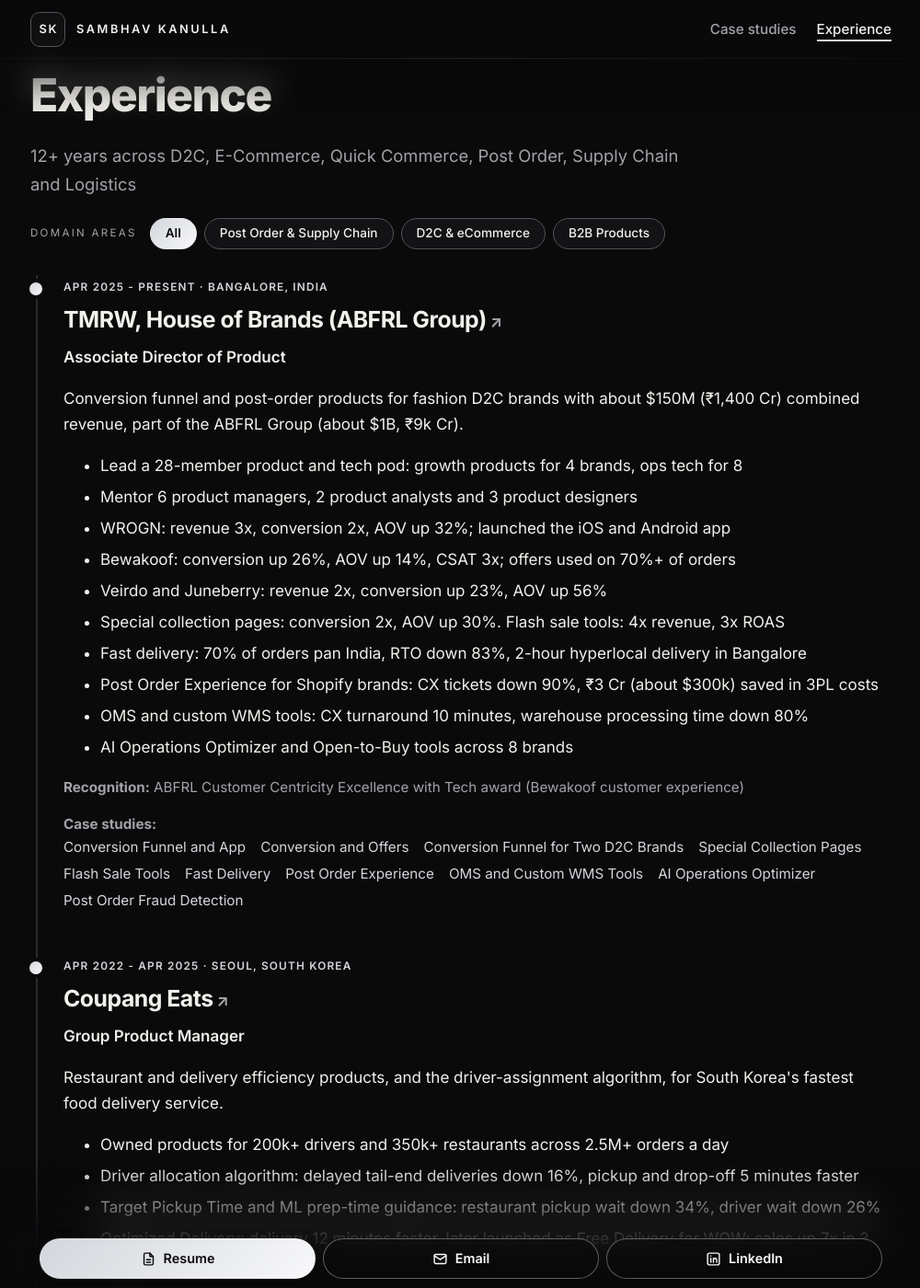
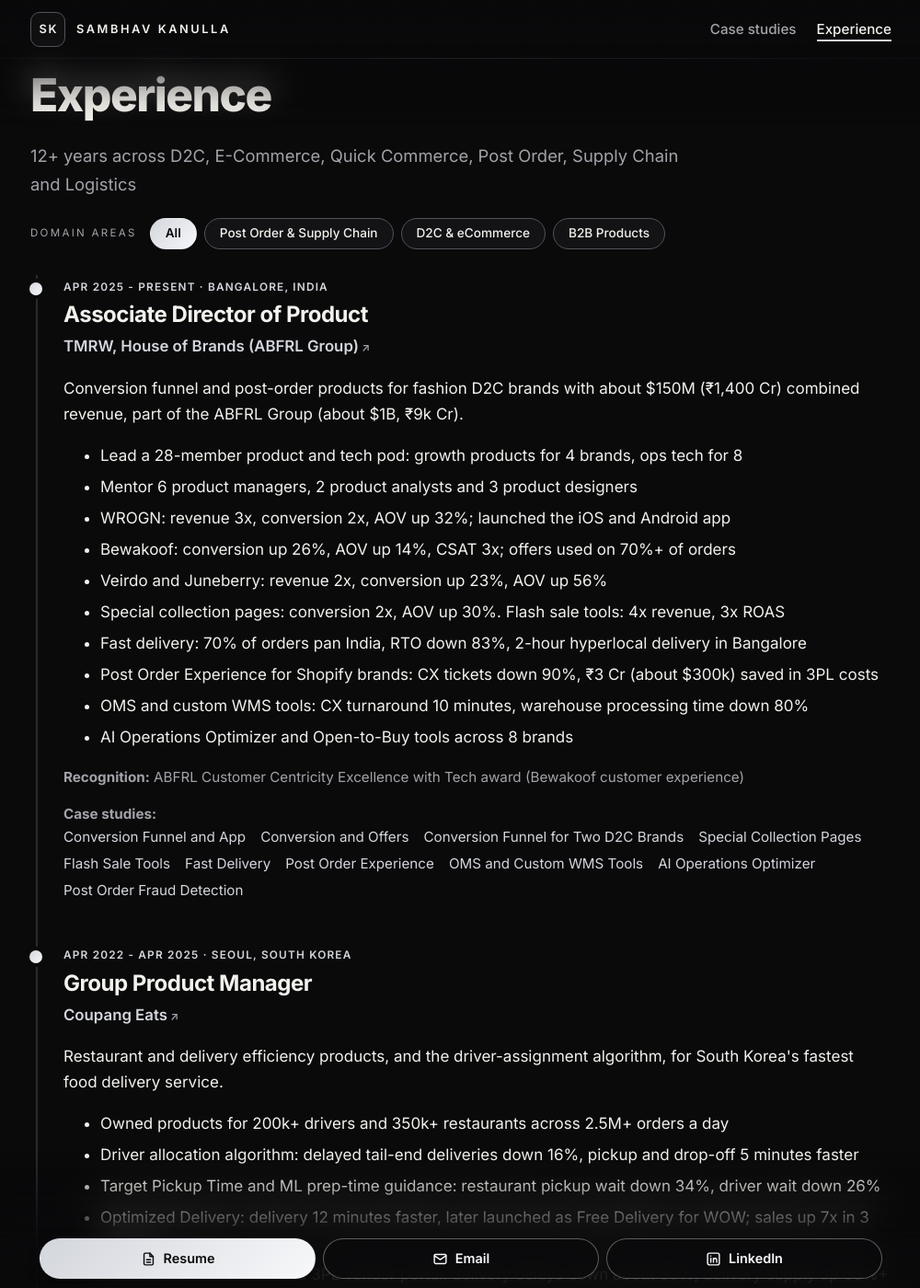
Before and after one commit to sambhavkanulla/sambhavkanulla.github.io, a Jekyll site: the page built from experience.html, in a window 1280 px wide and 1400 px high. Shown: the whole window at 92% size, without its empty margins (139-1139 px from the left). Built offline with Jekyll 4.4.1, drawn with Linux system fonts in a browser that asks for light colours; some of the changed text lies outside the part shown.

Commit message:
Experience: role first, company second
Co-Authored-By: Claude Sonnet 5.5 <noreply@anthropic.com>
Claude-Session: https://claude.ai/code/session_01PrKmB98M39T9226rhsuyd2

```diff
--- a/assets/css/portfolio.css
+++ b/assets/css/portfolio.css
@@ -538,3 +538,11 @@ body.show-dock { padding-bottom: 76px; }
   .ph-career-dates { text-align: left; }
   .site-footer { margin-top: 40px; }
 }
+
+/* Experience: role first, company second */
+.timeline h2.job-role-h { font-size: 1.5rem; line-height: 1.25; margin: 0.1em 0 0; letter-spacing: -0.02em; }
+.timeline .job-co { margin: 6px 0 0; font-size: 1.05rem; font-weight: 600; color: var(--muted); }
+.timeline .job-co .company-link { color: var(--accent); }
+.timeline .job-co .company-link:hover { color: var(--accent-2); }
+.timeline .job-head { margin-bottom: 14px; }
+@media (max-width: 640px) { .timeline h2.job-role-h { font-size: 1.25rem; } .timeline .job-co { font-size: 1rem; } }
--- a/experience.html
+++ b/experience.html
@@ -15,10 +15,10 @@ permalink: /experience/
       {% endif %}
       <div>
         <p class="eyebrow">{{ job.dates }} · {{ job.location }}</p>
-        <h2>{% if job.url %}<a class="company-link" href="{{ job.url }}" target="_blank" rel="noopener">{{ job.company }}</a>{% else %}{{ job.company }}{% endif %}</h2>
+        <h2 class="job-role-h">{{ job.title }}</h2>
+        <p class="job-co">{% if job.url %}<a class="company-link" href="{{ job.url }}" target="_blank" rel="noopener">{{ job.company }}</a>{% else %}{{ job.company }}{% endif %}</p>
       </div>
     </div>
-    <p class="job-title">{{ job.title }}</p>
     <p>{{ job.summary }}</p>
     {% if job.highlights.size > 0 %}
     <ul>
```
